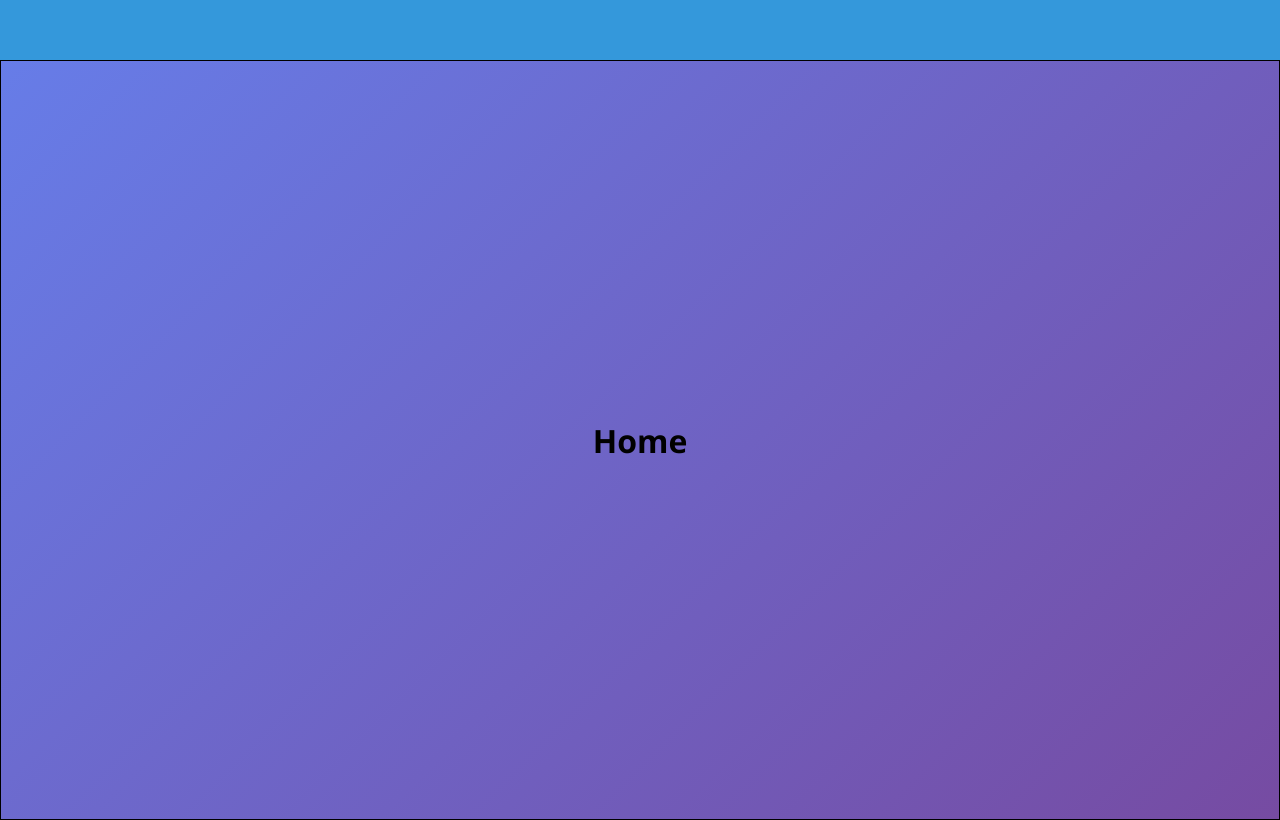
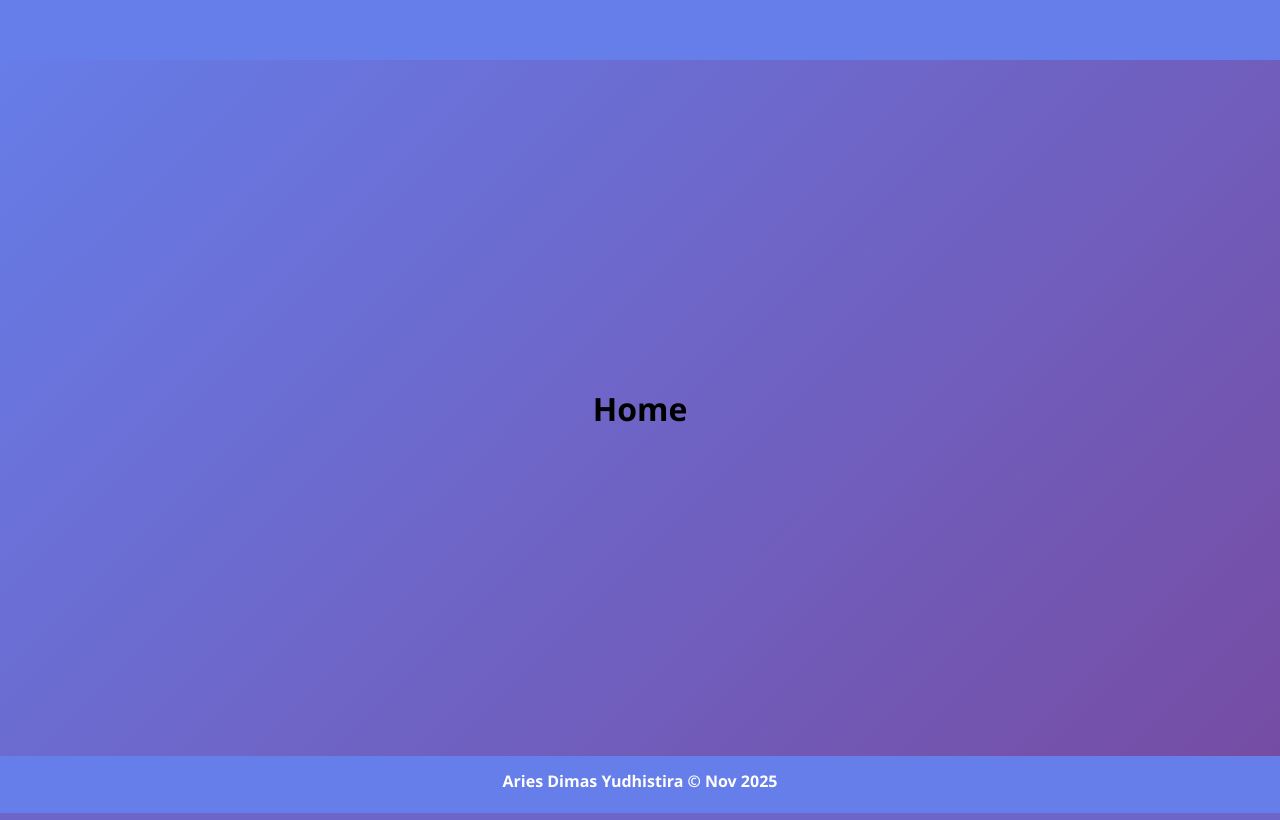
Before and after one commit to ariesdimasy/kodland-quiz, a Flask app: page / in a window 1280 px wide. Run offline with Flask 3, Linux system fonts and the light colour scheme; some libraries are stand-ins or nearby versions.

Commit message:
add footer and change color navbar

```diff
--- a/static/css/style.css
+++ b/static/css/style.css
@@ -13,19 +13,19 @@ body {
 
 .navbar {
     width: 100%;
-    background-color: #3498db;
+    background-color: #667eea;
     height: 60px;
 }
 
 .container {
     padding: 20px;
-    border: 1px solid black;
+
     margin: 0;
     padding: 0;
     display: flex;
     justify-content: center;
     align-items: center;
-    height: 95vh;
+    height: 87vh;
 }
 
 .form-container {
@@ -304,6 +304,16 @@ body {
     background: #c0392b;
 }
 
+footer {
+    height: 57px;
+    width: 100%;
+    text-align: center;
+    line-height: 50px;
+    background-color: #667eea;
+    color: white;
+    font-weight: bold;
+}
+
 /* Responsive Design */
 @media (max-width: 768px) {
     .container {
--- a/templates/index.html
+++ b/templates/index.html
@@ -19,7 +19,7 @@
             {% include './pages/'+page %}
         </div>
         <footer>
-
+            <p>Aries Dimas Yudhistira &copy; Nov 2025</p>
         </footer>
     </main>
 
```
Also changed, not shown: main.py (line endings or trailing spaces).
